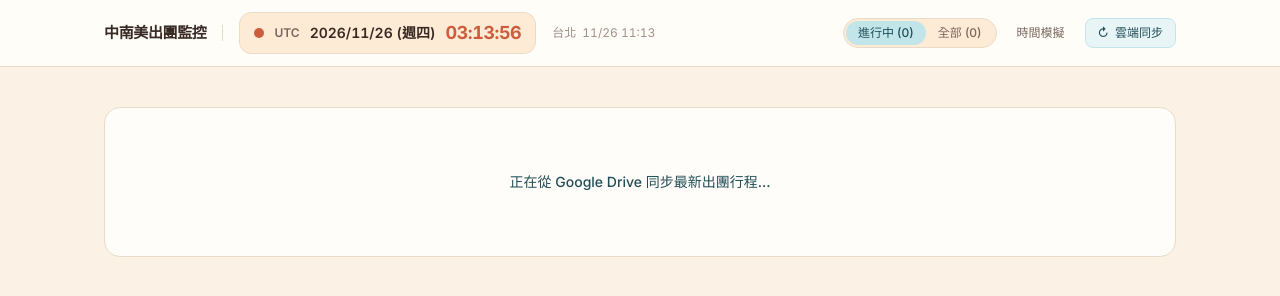
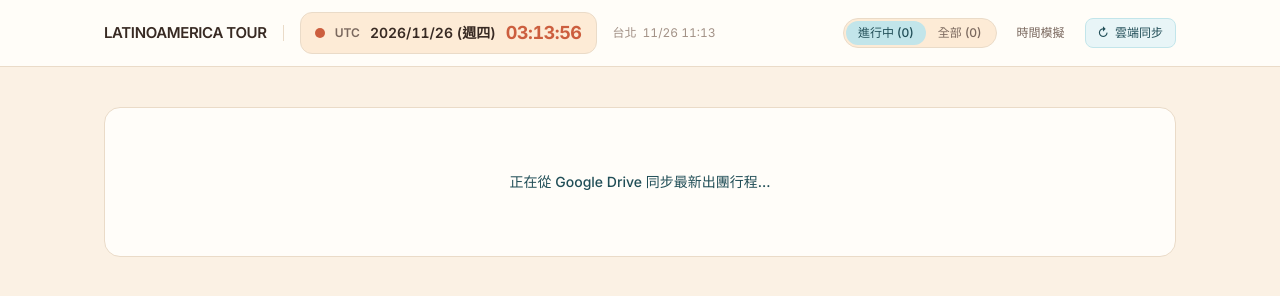
Before and after one commit to latina-wed/latin-tour, a plain HTML site: page index.html in a window 1280 px wide. Drawn offline with nearby package versions, Linux system fonts and the light colour scheme; no server answers.

Commit message:
Update index.html

```diff
--- a/index.html
+++ b/index.html
@@ -3,7 +3,7 @@
 <head>
   <meta charset="UTF-8" />
   <meta name="viewport" content="width=device-width, initial-scale=1.0" />
-  <title>中南美出團監控看板</title>
+  <title>Latinoamerica Tour</title>
 
   <!-- Tailwind CSS CDN -->
   <script src="https://cdn.tailwindcss.com"></script>
@@ -67,7 +67,7 @@
       <!-- 左側：標題與即時主時鐘（自動偵測所在地時區） -->
       <div class="flex flex-wrap items-center gap-2.5 sm:gap-4 w-full sm:w-auto">
         <h1 class="text-lg sm:text-[15px] font-semibold tracking-tight text-[#382A23]">
-          中南美出團監控
+          LATINOAMERICA TOUR
         </h1>
         <div class="h-4 w-px bg-[#EADBC8] hidden sm:block"></div>
         <div class="inline-flex flex-wrap items-center gap-2 sm:gap-2.5 px-3.5 py-2 sm:py-1.5 rounded-xl bg-[#FDEBD6] border border-[#EADBC8] tabular-nums">
```
